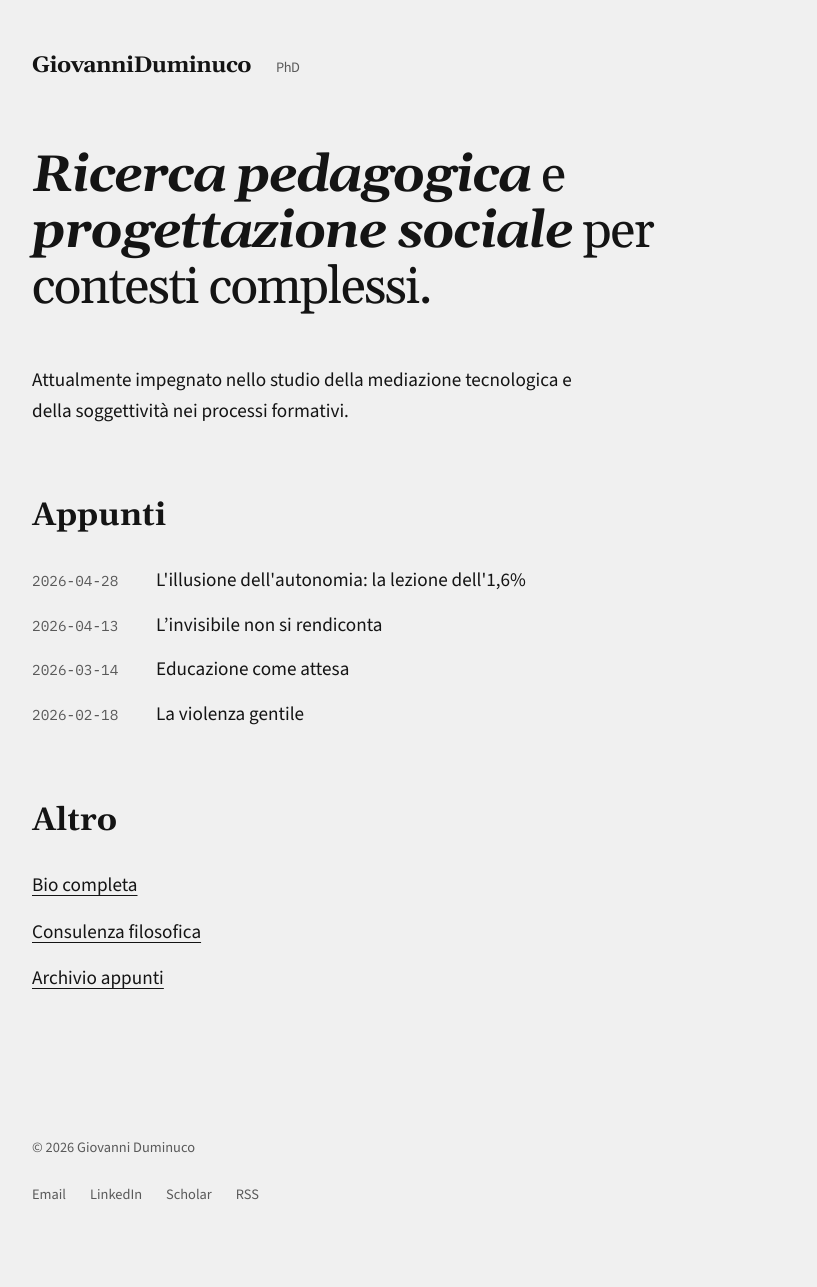
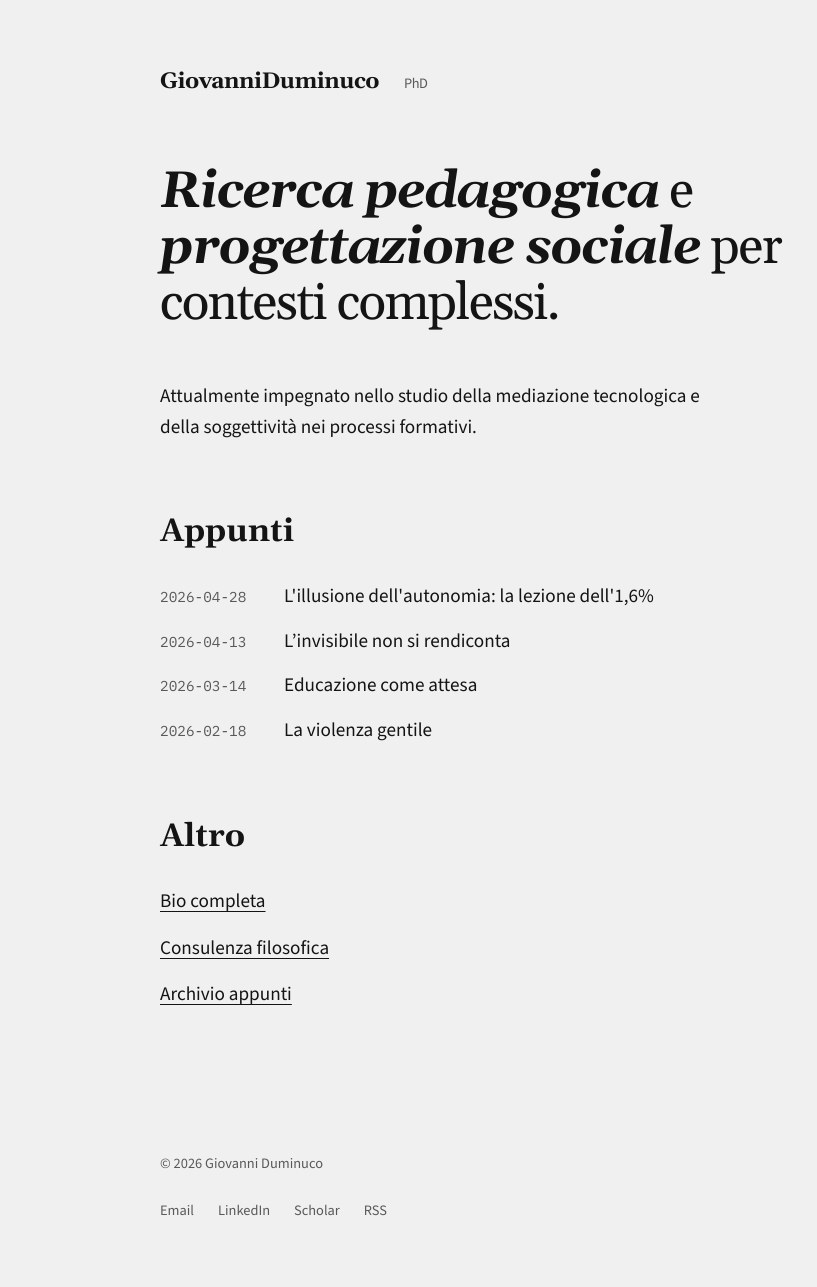
Before and after one commit to dumgio/dumgio.github.io, a Jekyll site: the page built from index.html, in a window 1280 px wide. Shown: the whole page, without its empty margins (0-817 px from the left). Built offline with Jekyll 4.4.1, drawn with Linux system fonts in a browser that asks for light colours.

Commit message:
Update style.css

```diff
--- a/assets/css/style.css
+++ b/assets/css/style.css
@@ -36,10 +36,23 @@ body {
   font-family: var(--body-font);
   color: var(--text-color);
   -moz-osx-font-smoothing: grayscale;
-  padding: 3rem 2rem 4rem 2rem; /* Aumentato leggermente il padding laterale */
-  margin: 0; /* Rimosso auto per allineare a sinistra */
+  padding: 4rem 2rem 4rem 2rem;
+  margin: 0 0 0 10%; /* Aggiunto margine sinistro del 10% per staccare dal bordo */
   max-width: var(--measure);
   word-wrap: break-word;
+}
+
+@media (max-width: 1200px) {
+  body {
+    margin-left: 5%; /* Ridotto su schermi medi */
+  }
+}
+
+@media (max-width: 800px) {
+  body {
+    margin-left: 0; /* Rimosso su mobile per sfruttare tutto lo spazio */
+    padding: 2rem 1.5rem;
+  }
 }
 
 /* Nome in alto - Piccolo come Gorman */
```
